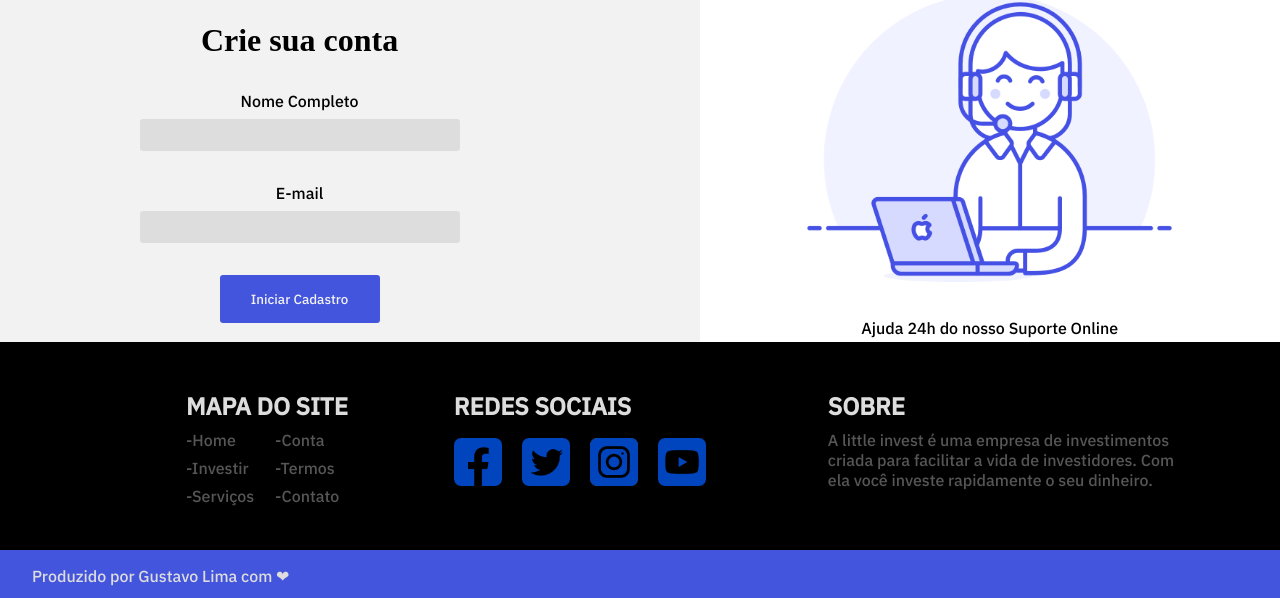
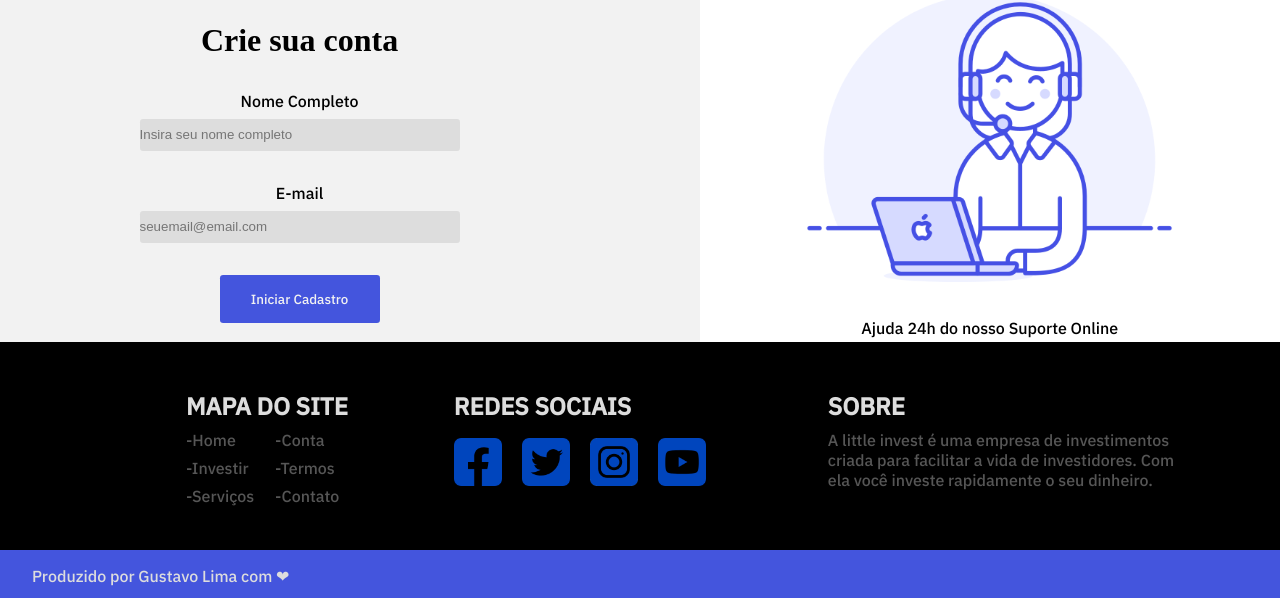
Before and after one commit to risingus/Little-Invest, a website: page src/views/index.html in a window 1280 px wide. Shown: the part 2197-2795 px from the top of the page. Drawn offline with nearby package versions, Linux system fonts and the light colour scheme; files that its build step writes are made by us from their sources; files whose address does not match are found by name.

Commit message:
1.Adicionado placeholder no campo de cadastro

```diff
--- a/src/views/index.html
+++ b/src/views/index.html
@@ -81,11 +81,12 @@
                 <h2>Crie sua conta</h2>
                 <div class="form">
                     <label for="name">Nome Completo</label>
-                    <input type="text" id="name" name="name" required>
+                    <input type="text" id="name" name="name" required placeholder="Insira seu nome completo">
                 </div>
                 <div class="form">
                     <label for="email">E-mail</label>
-                    <input type="text" name="email" id="email" required>
+                    <input type="text" name="email" id="email" required placeholder="seuemail@email.com">
+
                 </div>
                 <button>Iniciar Cadastro</button>
             </fieldset>
```
